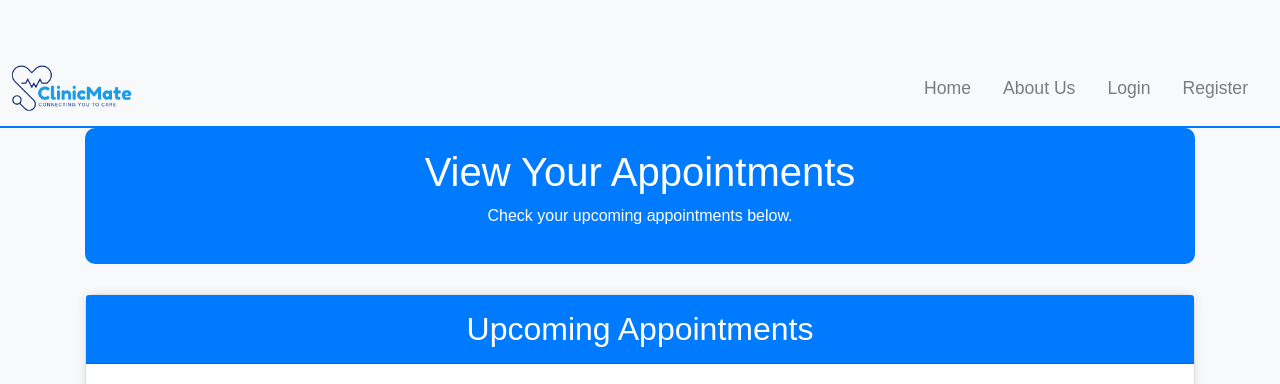
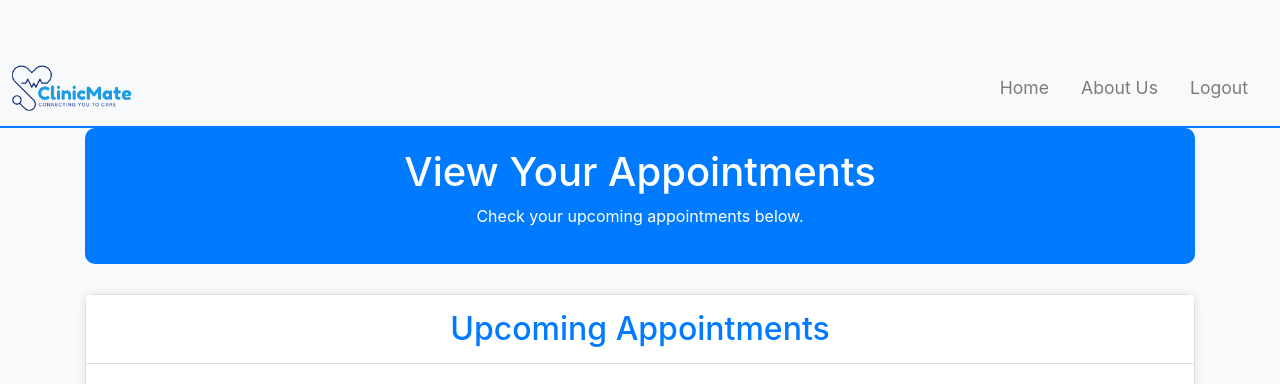
Before and after one commit to sasi1219/EChannelling, a Django app: page /view_appointment/ in a window 1280 px wide. Shown: the top 384 px of the page. Run offline with Django 5.2, Linux system fonts and the light colour scheme; a user stored in the database is signed in; data that the repository does not hold is empty; some libraries are stand-ins or nearby versions.

Commit message:
Change in View Appointement

```diff
--- a/view_appointment/Templates/view_appointment.html
+++ b/view_appointment/Templates/view_appointment.html
@@ -12,7 +12,6 @@
         body {
             padding-top: 50px;
             background-color: #f8f9fa;
-            font-family: Arial, sans-serif;
         }
         .section-title {
             background: #007bff;
@@ -28,8 +27,8 @@
             box-shadow: 0 0 10px rgba(0, 0, 0, 0.1);
         }
         .card-header {
-            background: #007bff;
-            color: white;
+            background: white;
+            color: #007bff;
             border-radius: 10px 10px 0 0;
             font-weight: bold;
             text-align: center;
@@ -107,8 +106,7 @@
         <ul class="navbar-nav ml-auto">
             <li class="nav-item"><a class="nav-link" href="/">Home</a></li>
             <li class="nav-item"><a class="nav-link" href="/aboutus">About Us</a></li>
-            <li class="nav-item"><a class="nav-link" href="/login">Login</a></li>
-            <li class="nav-item"><a class="nav-link" href="/register">Register</a></li>
+            <li class="nav-item"><a class="nav-link" href="/">Logout</a></li>
         </ul>
     </div>
 </nav>
```
